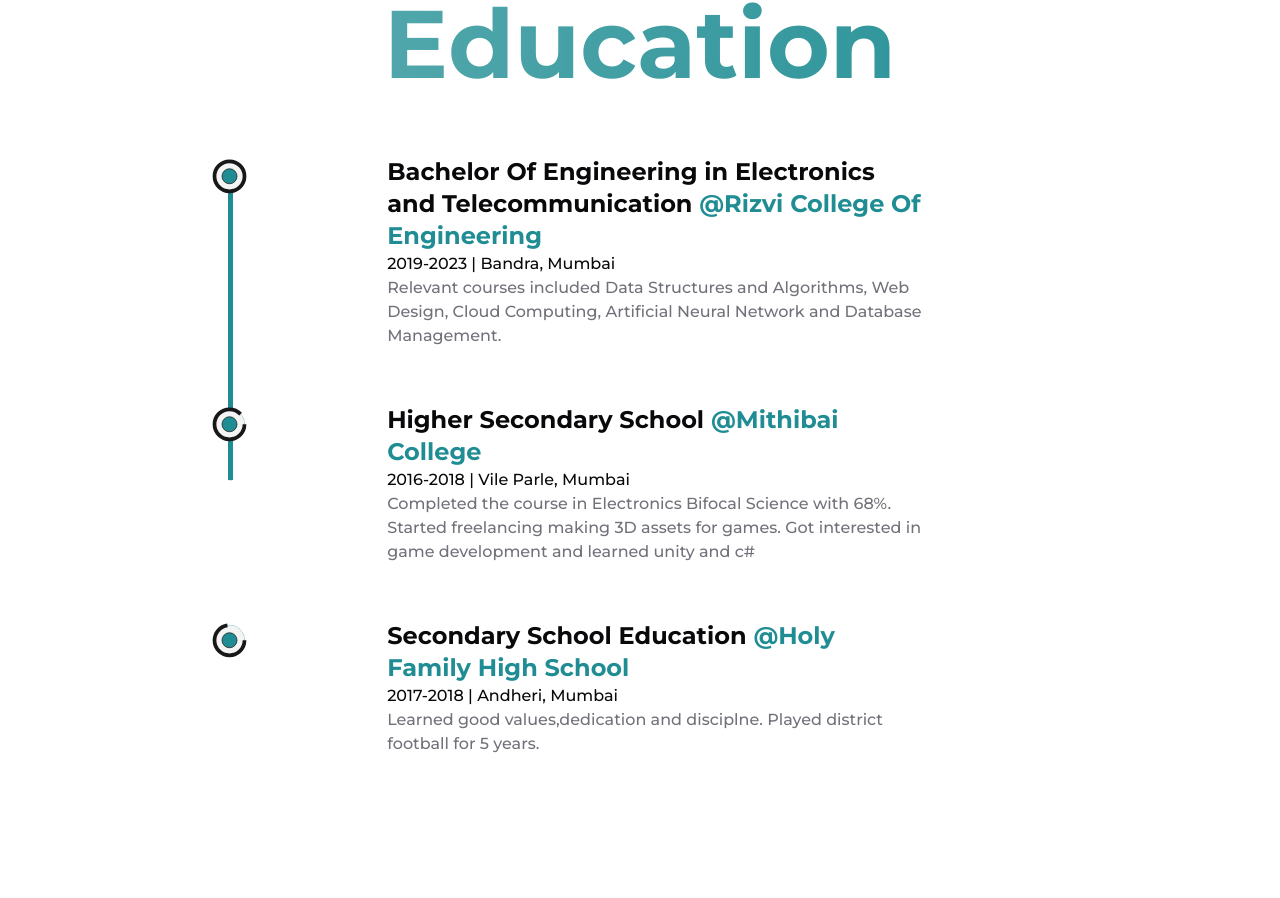
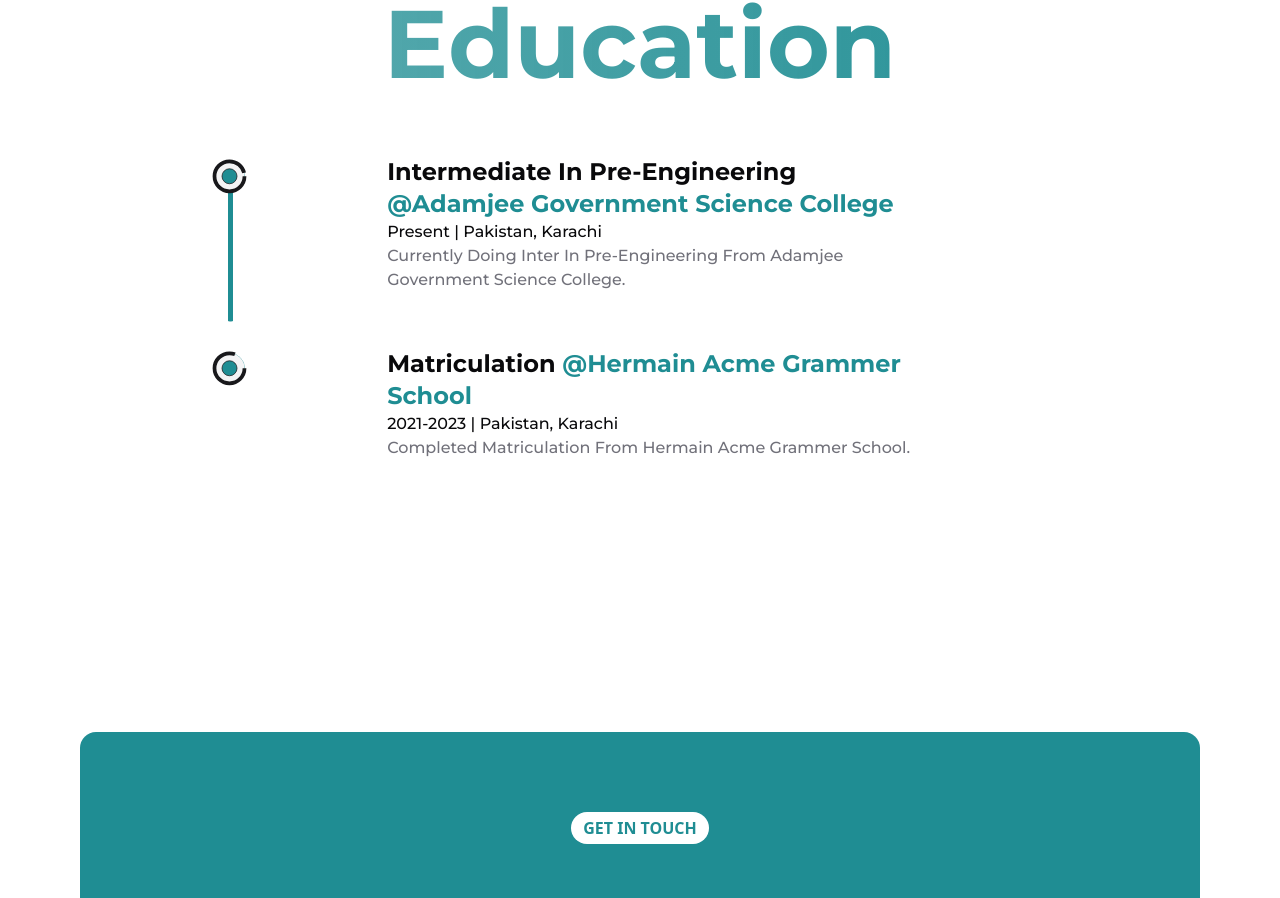
Before and after one commit to umarprogrammer19/Portfolio-v2, a Next.js app: page /about in a window 1280 px wide. Shown: the part 992-1890 px from the top of the page. Built offline with nearby package versions, Linux system fonts and the light colour scheme.

Commit message:
Changes In Education

```diff
--- a/src/data/education.ts
+++ b/src/data/education.ts
@@ -2,36 +2,25 @@ import { type ExperienceShowcaseListItemProps } from "@/components/experience/ex
 
 export const EDUCATION: ExperienceShowcaseListItemProps[] = [
   {
-    title: "Bachelor Of Engineering in Electronics and Telecommunication",
+    title: "Intermediate In Pre-Engineering",
     organisation: {
-      name: "Rizvi College Of Engineering",
-      href: "https://eng.rizvi.edu.in/",
+      name: "Adamjee Government Science College",
+      href: "",
     },
-    date: "2019-2023",
-    location: "Bandra, Mumbai",
+    date: "Present",
+    location: "Pakistan, Karachi",
     description:
-      "Relevant courses included Data Structures and Algorithms, Web Design, Cloud Computing, Artificial Neural Network and Database Management.",
+      "Currently Doing Inter In Pre-Engineering From Adamjee Government Science College.",
   },
   {
-    title: "Higher Secondary School",
+    title: "Matriculation",
     organisation: {
-      name: "Mithibai College",
-      href: "https://www.mithibai.ac.in/",
+      name: "Hermain Acme Grammer School",
+      href: "",
     },
-    date: "2016-2018",
-    location: "Vile Parle, Mumbai",
+    date: "2021-2023",
+    location: "Pakistan, Karachi",
     description:
-      "Completed the course in Electronics Bifocal Science with 68%. Started freelancing making 3D assets for games. Got interested in game development and learned unity and c#",
-  },
-  {
-    title: "Secondary School Education",
-    organisation: {
-      name: "Holy Family High School",
-      href: "https://holyfamilyandheri.org/",
-    },
-    date: "2017-2018",
-    location: "Andheri, Mumbai",
-    description:
-      "Learned good values,dedication and disciplne. Played district football for 5 years.",
+      "Completed Matriculation From Hermain Acme Grammer School.",
   },
 ];
```
